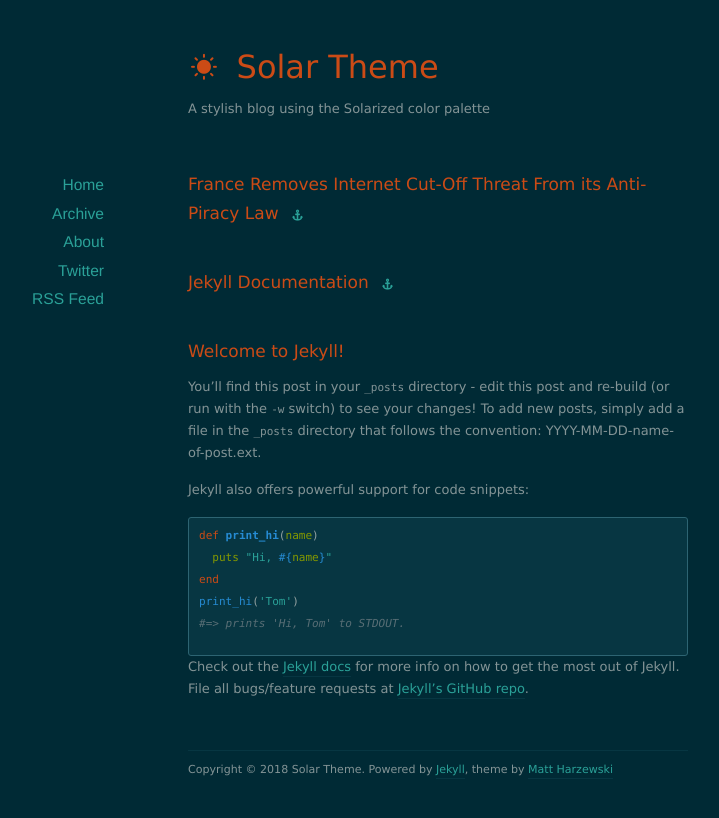
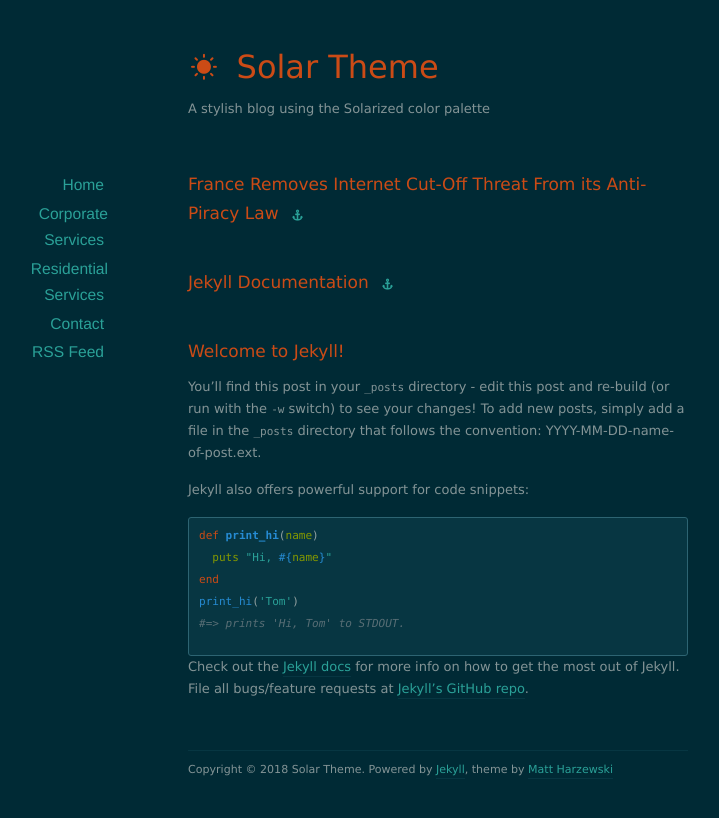
Before and after one commit to PooterRooter/PooterRooter.github.io, a Jekyll site: the page built from index.html, in a window 1280 px wide. Shown: the top 818 px of the page, without its empty margins (202-921 px from the left). Built offline with Jekyll 4.4.1, drawn with Linux system fonts in a browser that asks for light colours; nearby versions of some CDN libraries; the list of posts is cut into pages by our own code.

Commit message:
Update default.html

```diff
--- a/_layouts/default.html
+++ b/_layouts/default.html
@@ -34,9 +34,9 @@
       <nav>
         <ul>
           <li><a href="/">Home</a></li>
-          <li><a href="/archives">Archive</a></li>
-          <li><a href="/about">About</a></li>
-          <li><a href="http://twitter.com/redwall_hp">Twitter</a></li>
+          <li><a href="/archives">Corporate Services</a></li>
+          <li><a href="/about">Residential Services</a></li>
+          <li><a href="http://twitter.com/redwall_hp">Contact</a></li>
           <li><a href="/feed.xml">RSS Feed</a></li>
         </ul>
       </nav>
```
